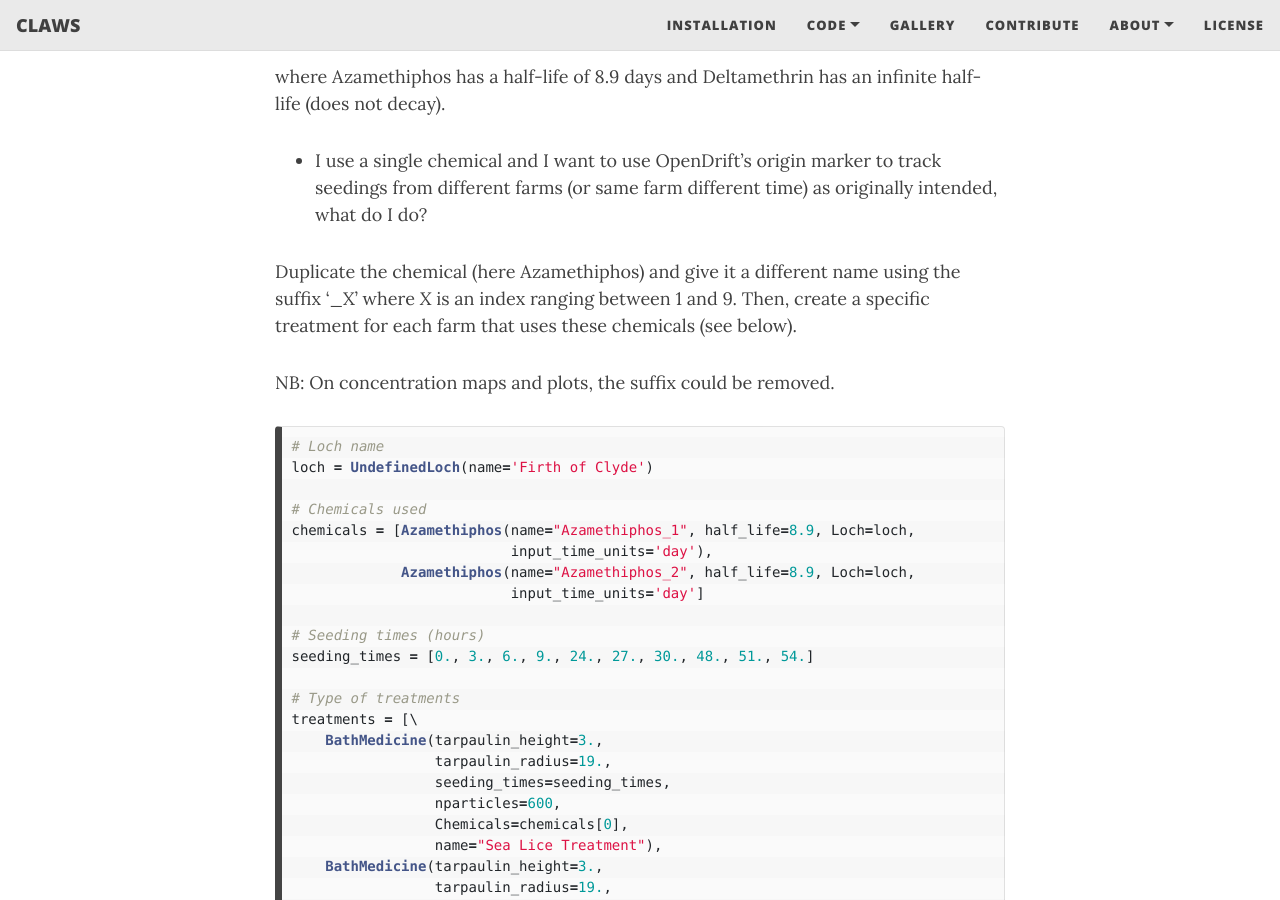
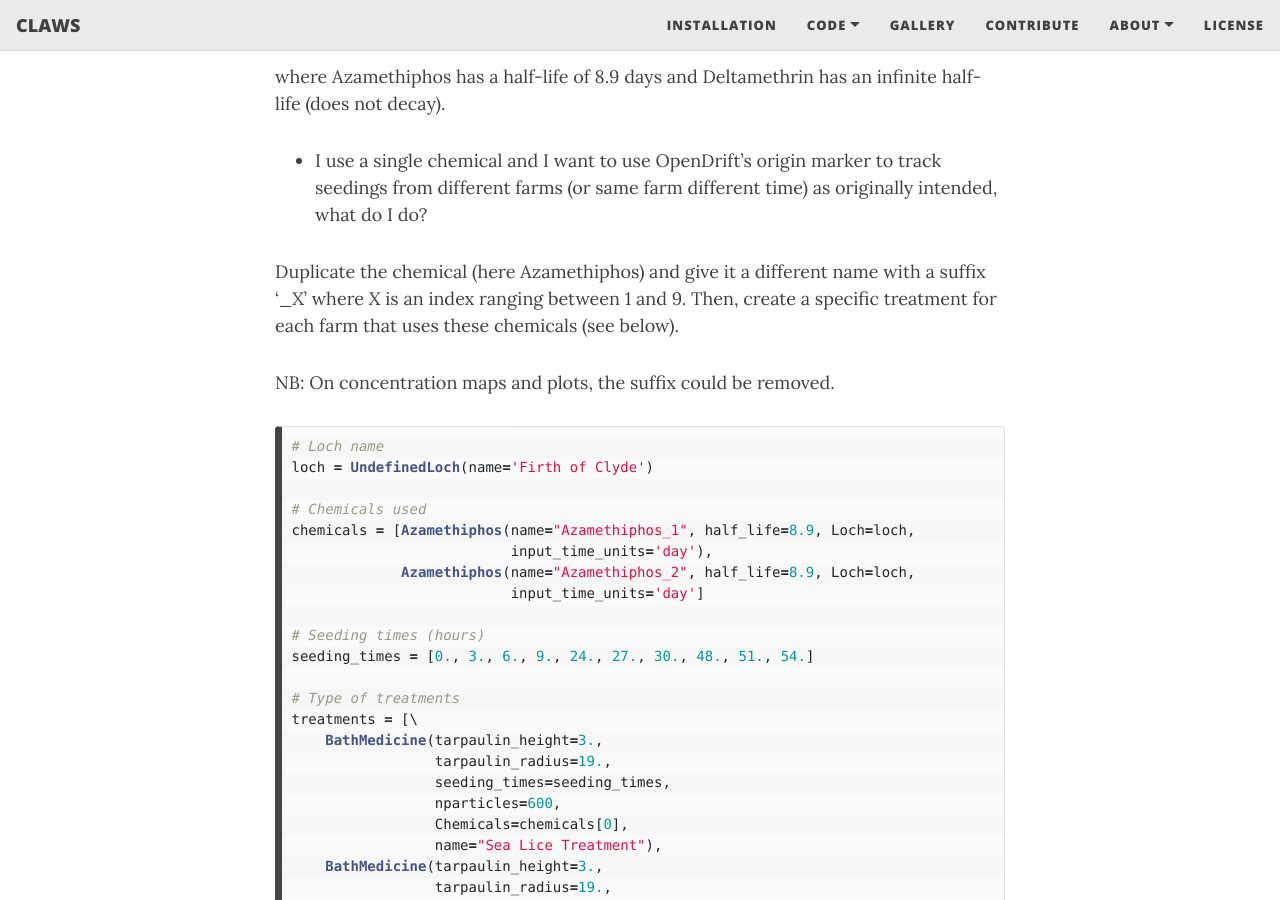
Before and after one commit to claws-scot/claws-scot.github.io, a Jekyll site: the page built from meetings/meeting-220623-N.md, in a window 1280 px wide and 900 px high, scrolled down 1814 px. Built offline with Jekyll 4.4.1, drawn with Linux system fonts in a browser that asks for light colours; nearby versions of some CDN libraries.

Commit message:
Editing web pages

```diff
--- a/meetings/meeting-220623-N.md
+++ b/meetings/meeting-220623-N.md
@@ -48,7 +48,7 @@ where Azamethiphos has a half-life of 8.9 days and Deltamethrin has an infinite
 
 - I use a single chemical and I want to use OpenDrift's origin marker to track seedings from different farms (or same farm different time) as originally intended, what do I do?
 
-Duplicate the chemical (here Azamethiphos) and give it a different name using the suffix '\_X' where _X_ is an index ranging between 1 and 9.
+Duplicate the chemical (here Azamethiphos) and give it a different name with a suffix '\_X' where _X_ is an index ranging between 1 and 9.
 Then, create a specific treatment for each farm that uses these chemicals (see below).
 
 NB: On concentration maps and plots, the suffix could be removed.
```
